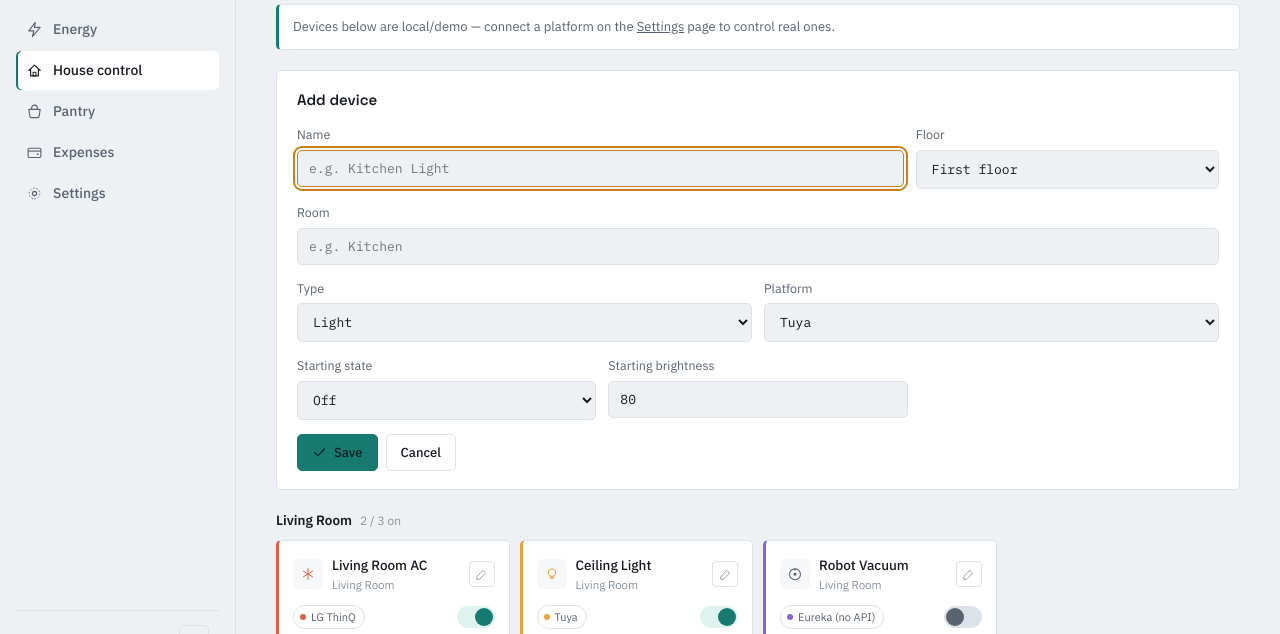
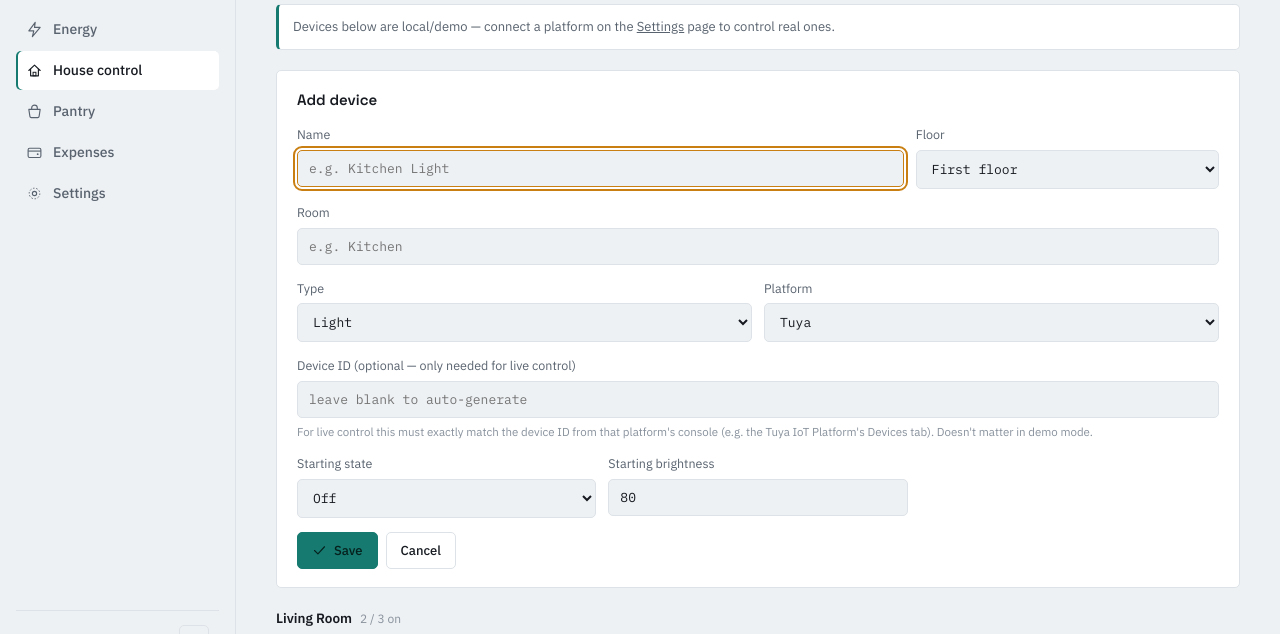
Before and after one commit to SociallyMiddleEast/My-House, a plain HTML site: page house-control.html in a window 1280 px wide. Both pictures are taken after a click on the button "Add device". Shown: the part 113-747 px from the top of the page. Drawn offline with Linux system fonts and the light colour scheme.

Commit message:
Update house-control.html

```diff
--- a/house-control.html
+++ b/house-control.html
@@ -73,6 +73,11 @@
           </select>
         </label>
       </div>
+      <label class="field">
+        <span class="lbl">Device ID <span class="muted" style="font-family:var(--font-body)">(optional — only needed for live control)</span></span>
+        <input class="input" id="df-id" placeholder="leave blank to auto-generate">
+        <span class="hint">For live control this must exactly match the device ID from that platform's console (e.g. the Tuya IoT Platform's Devices tab). Doesn't matter in demo mode.</span>
+      </label>
       <div style="display:grid; grid-template-columns:1fr 1fr 1fr; gap:12px;">
         <label class="field">
           <span class="lbl">Starting state</span>
```
